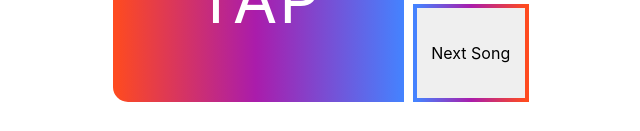
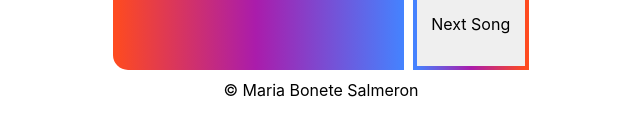
Before and after one commit to mbonete/guess-the-bpm, a React (Create React App) app: page / in a window 1280 px wide. Shown: the part 666-797 px from the top of the page, without its empty margins (319-959 px from the left). Built offline with nearby package versions, Linux system fonts and the light colour scheme.

Commit message:
rebrands the app

```diff
--- a/public/index.html
+++ b/public/index.html
@@ -9,7 +9,7 @@
       content="Web site created using create-react-app"
     />
 
-    <title>BPM Counter</title>
+    <title>Guess the BPM</title>
   </head>
   <body>
     <noscript>You need to enable JavaScript to run this app.</noscript>
--- a/src/components/App.js
+++ b/src/components/App.js
@@ -26,7 +26,7 @@ function App() {
           <TouchableButton onActivate={restart} type="secondary">Next Song</TouchableButton>
         </OptionsSection>
       </CounterSection>
-
+      <Footer>&copy; Maria Bonete Salmeron</Footer>
     </Wrapper>
   );
 }
@@ -73,6 +73,10 @@ const OptionsSection = styled.div`
   width: 28%;
 `;
 
+const Footer = styled.footer`
+  padding-top: 8px;
+`;
+
 
 
 
```
